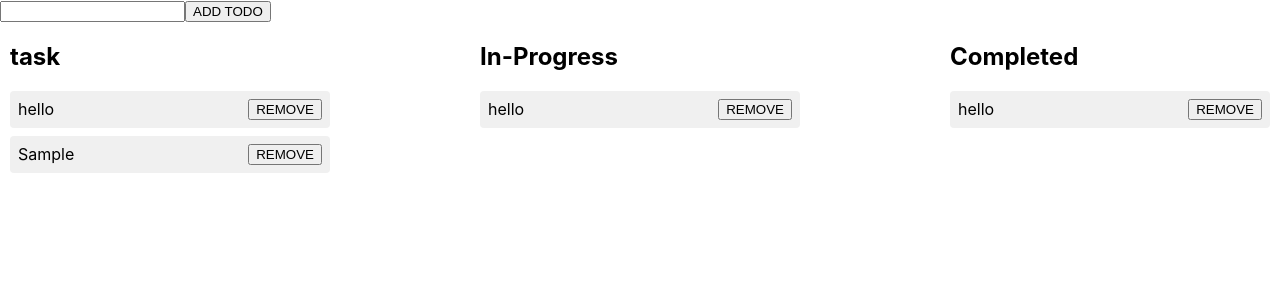
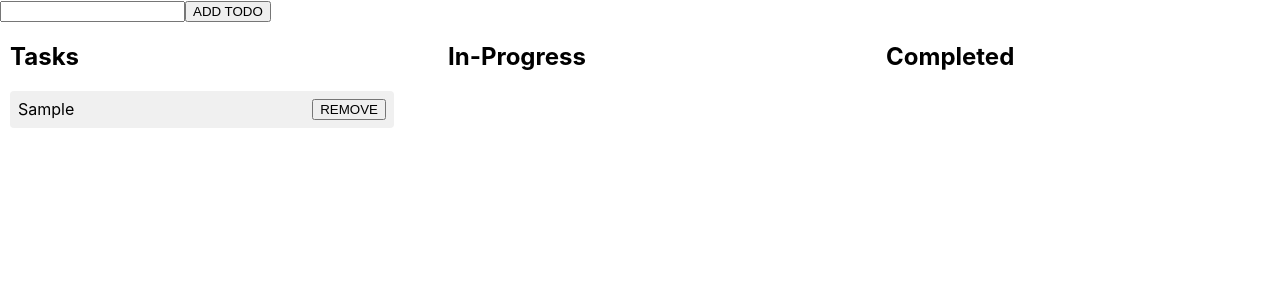
Before and after one commit to viditvyas99/Formik-todo, a React (Create React App) app in the folder projects/login-todo/: page / in a window 1280 px wide. Both pictures are taken after typing "Sample" into the empty fields and a click on the button "ADD TODO". Shown: the top 300 px of the page. Built offline with nearby package versions, Linux system fonts and the light colour scheme.

Commit message:
completed

```diff
--- a/projects/login-todo/src/App.js
+++ b/projects/login-todo/src/App.js
@@ -1,13 +1,14 @@
 
 import './App.css';
-import Todos from './component/Todos';
+// import Todos from './component/Todos';
+import Todosdemo from './component/Todosdemo';
 // import Login from './component/Login';
 
 function App() {
   return (
     <div >
       {/* <Login/> */}
-      <Todos/>
+      <Todosdemo></Todosdemo>
     </div>
   );
 }
--- a/projects/login-todo/src/component/Todos.jsx
+++ b/projects/login-todo/src/component/Todos.jsx
@@ -47,6 +47,7 @@ export default function Todos() {
             dispatch(reoderTodos({column:source.droppableId,reorderItems}))
         }
         else{
+            console.log(source.droppableId,destination.droppableId)
             const movedItem=todos[source.droppableId].find(item=>item.id===draggableId)
             dispatch(moveTodo({
                 source:source.droppableId,
@@ -54,7 +55,6 @@ export default function Todos() {
                 item:movedItem
             })
         )
-        console.log(movedItem,source.droppableId,destination.droppableId)
         }
     }
   return (
@@ -66,7 +66,7 @@ export default function Todos() {
     </div>
       <DragDropContext onDragEnd={handleOnDragEnd}>
         <div style={{display:'flex',justifyContent:'space-between'}}>
-            {Object.entries(columns).map((columnKey,index)=>(<Droppable key={index} droppableId={columnKey.toString()}>
+            {Object.entries(columns).map((columnKey,index)=>(<Droppable key={index} droppableId={columnKey[0].toString()}>
                 {/* {console.log(columnKey,index)} */}
                 {(Provided)=>(
                     <div ref={Provided.innerRef}
--- /dev/null
+++ b/projects/login-todo/src/component/Todosdemo.jsx
@@ -0,0 +1,108 @@
+import React, { useState } from 'react';
+import { useSelector, useDispatch } from 'react-redux';
+import { addTodo, moveTodo, removeTodo, reorderTodos } from '../features/todo/todoSlice';
+import { DragDropContext, Draggable, Droppable } from 'react-beautiful-dnd';
+
+export default function Todos() {
+  const columns = {
+    tasks: 'Tasks',
+    inProgress: 'In-Progress',
+    completed: 'Completed'
+  };
+
+  const [input, setInput] = useState('');
+  const todos = useSelector((state) => state.todos);
+  const dispatch = useDispatch();
+
+  const handleAddTodo = () => {
+    if (input) {
+      dispatch(addTodo({
+        id: Date.now().toString(),
+        content: input
+      }));
+      setInput('');
+    }
+  };
+
+  const handleRemoveTodo = (id, column) => {
+    dispatch(removeTodo({ id, column }));
+  };
+
+  const handleOnDragEnd = (result) => {
+    if (!result.destination) return;
+
+    const { source, destination, draggableId } = result;
+
+    if (source.droppableId === destination.droppableId) {
+      const columnItems = Array.from(todos[source.droppableId]);
+      const [movedItem] = columnItems.splice(source.index, 1);
+      columnItems.splice(destination.index, 0, movedItem);
+
+      dispatch(reorderTodos({ column: source.droppableId, items: columnItems }));
+    } else {
+      const movedItem = todos[source.droppableId].find(item => item.id === draggableId);
+
+      dispatch(moveTodo({
+        source: source.droppableId,
+        destination: destination.droppableId,
+        item: movedItem
+      }));
+    }
+  };
+
+  return (
+    <div>
+      <div>
+        <input
+          type="text"
+          value={input}
+          onChange={(e) => setInput(e.target.value)}
+        />
+        <button onClick={handleAddTodo}>ADD TODO</button>
+      </div>
+      <DragDropContext onDragEnd={handleOnDragEnd}>
+        <div style={{ display: 'flex', justifyContent: 'space-between' }}>
+          {Object.entries(columns).map(([columnKey, columnName]) => (
+            <Droppable key={columnKey} droppableId={columnKey}>
+              {(provided) => (
+                <div
+                  ref={provided.innerRef}
+                  {...provided.droppableProps}
+                  style={{ margin: '0px 10px', width: '30%' }}
+                >
+                  <h2>{columnName}</h2>
+                  <ul style={{ padding: '0px', listStyle: 'none' }}>
+                    {todos[columnKey] && todos[columnKey].map((todo, index) => (
+                      <Draggable key={todo.id} draggableId={todo.id.toString()} index={index}>
+                        {(provided) => (
+                          <li
+                            ref={provided.innerRef}
+                            {...provided.draggableProps}
+                            {...provided.dragHandleProps}
+                            style={{
+                              margin: '0px 0px 8px 0px',
+                              padding: '8px',
+                              backgroundColor: '#f0f0f0',
+                              borderRadius: '4px',
+                              display: 'flex',
+                              justifyContent: 'space-between',
+                              ...provided.draggableProps.style
+                            }}
+                          >
+                            {todo.content}
+                            <button onClick={() => handleRemoveTodo(todo.id, columnKey)}>REMOVE</button>
+                          </li>
+                        )}
+                      </Draggable>
+                    ))}
+                    {provided.placeholder}
+                  </ul>
+                </div>
+              )}
+            </Droppable>
+          ))}
+        </div>
+      </DragDropContext>
+    </div>
+  );
+}
--- a/projects/login-todo/src/features/todo/todoSlice.js
+++ b/projects/login-todo/src/features/todo/todoSlice.js
@@ -1,31 +1,31 @@
 import { createSlice } from "@reduxjs/toolkit";
 
-const todoSlice=createSlice({
-    name:'todos',
-    initialState:{
-        tasks:[{id:1,content:'hello'},],
-        inProgress:[{id:10,content:'hello'},],
-        completed:[{id:100,content:'hello'},],
+const todoSlice = createSlice({
+  name: 'todos',
+  initialState: {
+    tasks: [],
+    inProgress: [],
+    completed: [],
+  },
+  reducers: {
+    addTodo: (state, action) => {
+      state.tasks.push(action.payload);
     },
-    reducers:{
-        addTodo:(state,action)=>{
-            state.tasks.push(action.payload)
-        },
-        removeTodo:(state,action)=>{
-            const {id,column}=action.payload
-            state[column]= state[column].filter((todo)=>todo.id !== id)
-        },
-        moveTodo:(state,action)=>{
-            const{source,destination,item}=action.payload
-            state[source].splice(state[source].indexof(item),1)
-            state[destination].push(item)
-        },
-        reoderTodos:(state,action)=>{
-            const { column ,reorderedItems}=action.payload
-            state[column]=reorderedItems
-        }
+    removeTodo: (state, action) => {
+      const { id, column } = action.payload;
+      state[column] = state[column].filter((todo) => todo.id !== id);
+    },
+    moveTodo: (state, action) => {
+      const { source, destination, item } = action.payload;
+      state[source] = state[source].filter((todo) => todo.id !== item.id);
+      state[destination].push(item);
+    },
+    reorderTodos: (state, action) => {
+      const { column, items } = action.payload;
+      state[column] = items;
+    }
+  }
+});
 
-    }
-})
-export const {addTodo,removeTodo,moveTodo,reoderTodos}=todoSlice.actions
-export default todoSlice.reducer
+export const { addTodo, removeTodo, moveTodo, reorderTodos } = todoSlice.actions;
+export default todoSlice.reducer;
```
